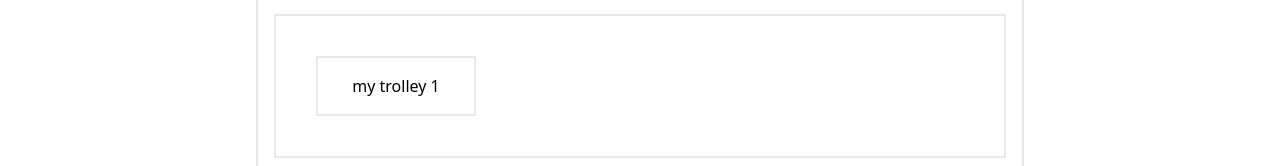
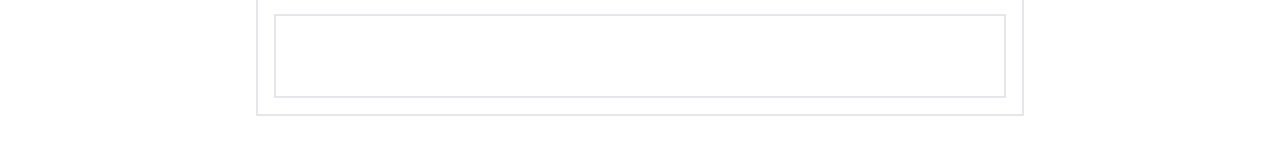
Before and after one commit to ljaviertovar/trolleys, a React (Vite) app: page / in a window 1280 px wide. Shown: the part 240-406 px from the top of the page. Built offline with nearby package versions, Linux system fonts and the light colour scheme.

Commit message:
create and add Trolly

```diff
--- a/src/App.tsx
+++ b/src/App.tsx
@@ -40,7 +40,9 @@ export default function App() {
 						)}
 						<div className='py-10 px-10 text-center border-2'>
 							{trolleys.map(trolley => (
-								<div className='p-4 text-center border-2 w-40'>{trolley.name}</div>
+								<div key={trolley.id} className='p-4 text-center border-2 w-40'>
+									{trolley.name}
+								</div>
 							))}
 						</div>
 					</div>
--- a/src/components/trolleys/NewTrolley.tsx
+++ b/src/components/trolleys/NewTrolley.tsx
@@ -18,14 +18,17 @@ const INITIAL_TROLLEY = {
 export default function NewTrolley({ setShowNewList }: Props) {
 	const [newTrolley, setNewTrolley] = useState<Trolley>(INITIAL_TROLLEY)
 
-	const { setCurrentTrolley } = useTrolleyStore()
+	const { setCurrentTrolley, addTrolley } = useTrolleyStore()
 
 	const handleChange = (ev: FormEvent<HTMLInputElement>) => {
 		setNewTrolley({ ...newTrolley, name: ev.currentTarget.value })
 	}
 
 	const createNewtrolley = () => {
+		if (!newTrolley.name) return null
 		setCurrentTrolley({ ...newTrolley, id: uuidv4() })
+		addTrolley(newTrolley)
+		setShowNewList(false)
 	}
 
 	console.log(useTrolleyStore())
--- a/src/store/trolley-store.ts
+++ b/src/store/trolley-store.ts
@@ -1,11 +1,4 @@
 import create from "zustand"
-
-const TROLLEYS = [
-	{
-		id: "1",
-		name: "my trolley 1",
-	},
-]
 
 interface Trolley {
 	id: string
@@ -16,10 +9,12 @@ interface TrolleyState {
 	currentTrolley: null | Trolley
 	trolleys: Trolley[]
 	setCurrentTrolley: (value: Trolley) => void
+	addTrolley: (value: Trolley) => void
 }
 
 export const useTrolleyStore = create<TrolleyState>(set => ({
 	currentTrolley: null,
+	trolleys: [],
 	setCurrentTrolley: (value: Trolley) => set(state => ({ currentTrolley: value })),
-	trolleys: TROLLEYS,
+	addTrolley: (value: Trolley) => set(state => ({ trolleys: [...state.trolleys, value] })),
 }))
```
